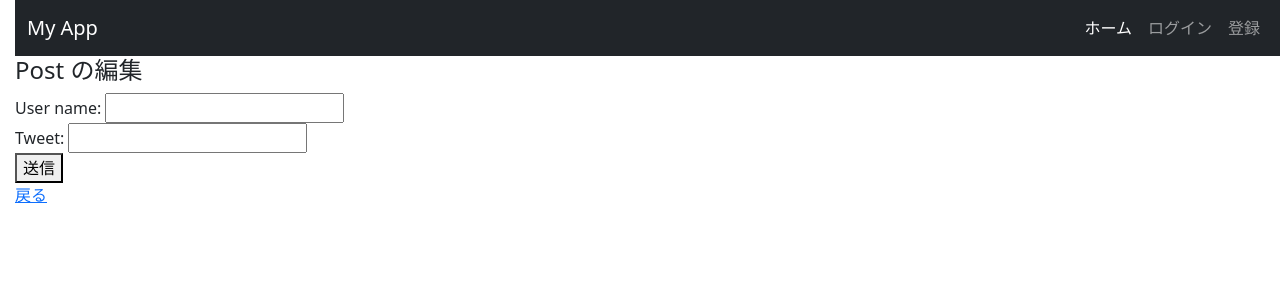
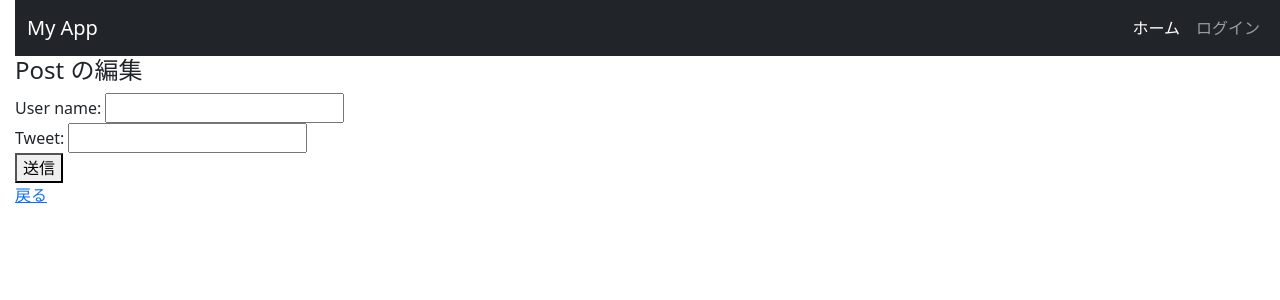
Before and after one commit to teriyakiharumaki/python_sample_app, a Django app: page /sample_app/post/create/ in a window 1280 px wide. Shown: the top 300 px of the page. Run offline with Django 5.2, Linux system fonts and the light colour scheme.

Commit message:
ヘッダーの修正

```diff
--- a/sample_app/templates/sample_app/partials/headers.html
+++ b/sample_app/templates/sample_app/partials/headers.html
@@ -1,20 +1,17 @@
 </header>
   <nav class="navbar navbar-expand-lg navbar-dark bg-dark">
     <div class="container-fluid">
-      <a class="navbar-brand" href="#">My App</a>
+      <a class="navbar-brand" href="{% url 'sample_app:top' %}">My App</a>
       <button class="navbar-toggler" type="button" data-bs-toggle="collapse" data-bs-target="#navbarNav">
         <span class="navbar-toggler-icon"></span>
       </button>
       <div class="collapse navbar-collapse" id="navbarNav">
         <ul class="navbar-nav ms-auto">
           <li class="nav-item">
-            <a class="nav-link active" href="#">ホーム</a>
+            <a class="nav-link active" href="{% url 'sample_app:read_post' %}">ホーム</a>
           </li>
           <li class="nav-item">
             <a class="nav-link" href="#">ログイン</a>
-          </li>
-          <li class="nav-item">
-            <a class="nav-link" href="#">登録</a>
           </li>
         </ul>
       </div>
```
